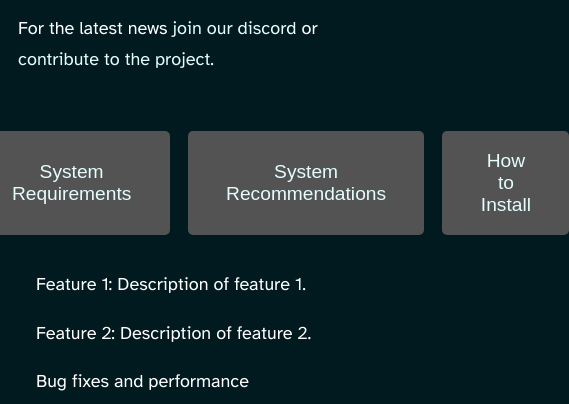
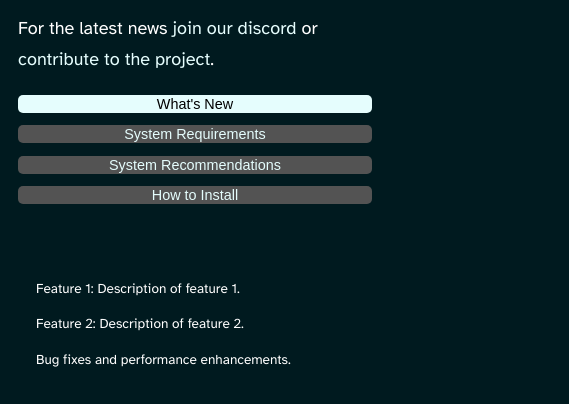
Before and after one commit to Vortex-Linux/website, an Astro site: page /download in a window 390 px wide. Shown: the part 439-843 px from the top of the page, 569 px wide, since content can reach past the window. Built offline with nearby package versions, Linux system fonts and the light colour scheme; Astro itself is replaced by a stand-in of ours.

Commit message:
Making the table fit for all screen sizes

```diff
--- a/src/styles/DownloadInfoTable.css
+++ b/src/styles/DownloadInfoTable.css
@@ -1,5 +1,7 @@
 .downloads-info-section {
-    padding: 2em 1em;
+    padding: 2em1em;
+    max-width: 1200px;
+    margin: 0 auto;
   }
 
   .tabs {
@@ -7,22 +9,25 @@
     gap: 1em;
     margin-bottom: 2em;
     justify-content: center;
+    flex-wrap: wrap;
   }
 
   .tab {
     background-color: var(--gray);
     color: var(--white);
     border: none;
-    padding: 1em 2em;
+    padding: 1em2em;
     cursor: pointer;
     font-size: 1.2rem;
     border-radius: 5px;
-    transition: background-color 0.3s ease;
+    transition: background-color 0.3s ease, color 0.3s ease;
+    flex: 1;
+    text-align: center;
   }
 
   .tab.active {
     background-color: var(--accent);
-    color: var(--black)
+    color: var(--black);
   }
 
   .tab:hover {
@@ -31,6 +36,9 @@
 
   .tab-pane {
     display: none;
+    padding: 1em;
+    border-radius: 5px;
+    box-shadow: 04px12pxrgba(0, 0, 0, 0.1);
   }
 
   .tab-pane.active {
@@ -38,5 +46,38 @@
   }
 
   .tab-content-item {
-    margin: 1em 0;
+    margin: 1em0;
+    line-height: 1.6;
   }
+
+  /* Responsive design */@media (max-width: 768px) {
+    .tabs {
+      flex-direction: column;
+      gap: 0.5em;
+    }
+
+    .tab {
+      padding: 0.75em1em;
+      font-size: 1rem;
+    }
+
+    .tab-content-item {
+      font-size: 0.9rem;
+    }
+  }
+
+  @media (max-width: 480px) {
+    .tabs {
+      gap: 0.3em;
+    }
+
+    .tab {
+      padding: 0.5em0.75em;
+      font-size: 0.9rem;
+      margin-bottom: 0.5em; /* Add margin to ensure buttons are separated */
+    }
+
+    .tab-content-item {
+      font-size: 0.85rem;
+    }
+  }
```
